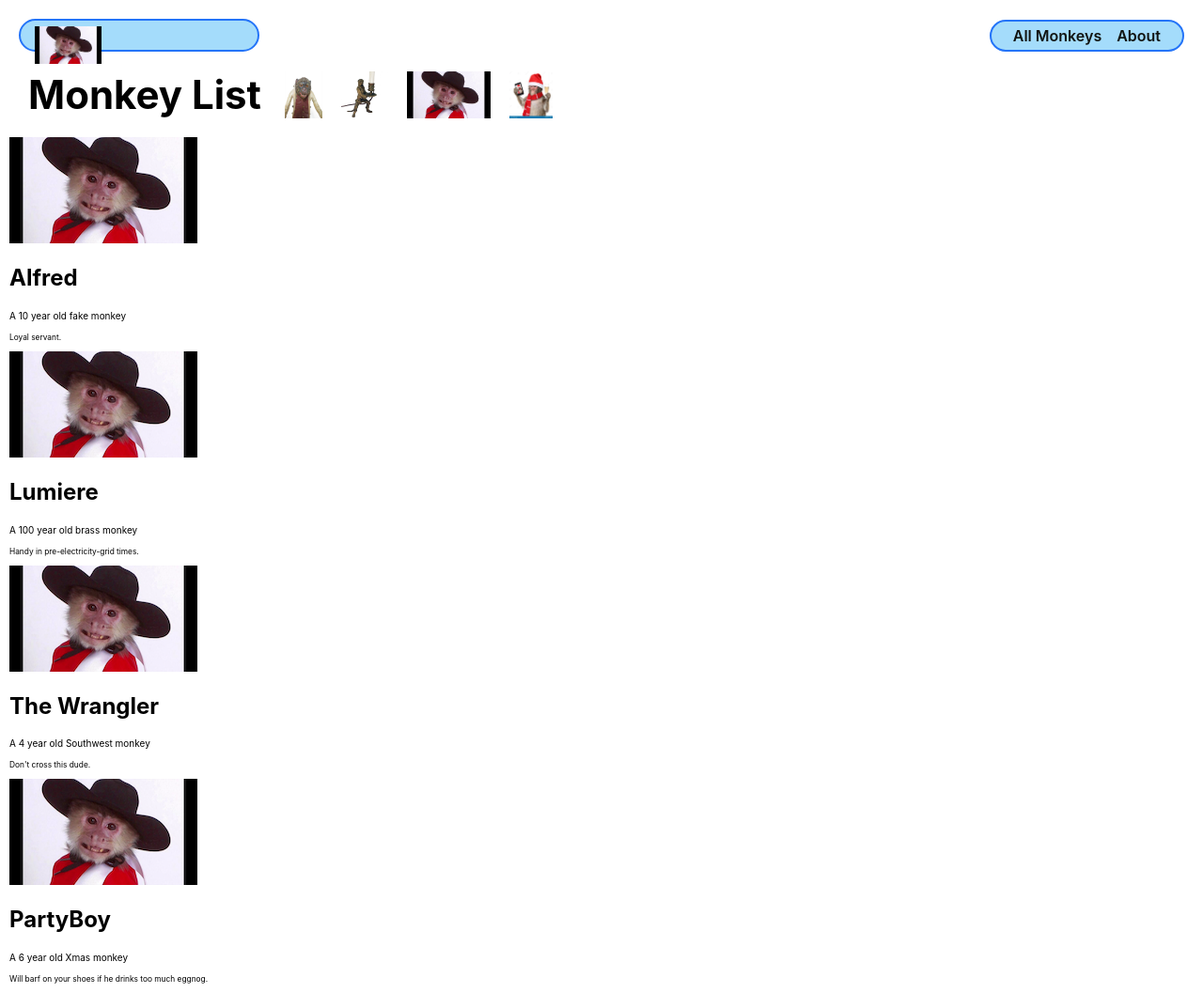
After one commit to rbozek/finch-collector-lab, a Django app: page /monkeys/ in a window 1280 px wide. The commit adds this page. Shown: the whole page at 94% size. Run offline with Django 4.2, Linux system fonts and the light colour scheme.

Commit message:
add data, update monkey-index

```diff
--- a/main_app/templates/base.html
+++ b/main_app/templates/base.html
@@ -29,6 +29,7 @@
     </div>
     <nav>
       <ul>
+        <li><a href="/monkeys">All Monkeys</a></li>
         <li><a href="/about">About</a></li>
       </ul>
     </nav>
--- /dev/null
+++ b/main_app/templates/monkeys/monkey-index.html
@@ -0,0 +1,44 @@
+{% extends 'base.html' %}
+{% load static %}
+
+{% block head %}
+<link
+  rel="stylesheet"
+  type="text/css"
+  href="{% static 'css/monkeys/monkey-index.css' %}"
+/>
+{% endblock %}
+
+{% block content %}
+
+<section class="page-header">
+  <h1>Monkey List</h1>
+  <img src="{% static 'images/monkey-butler.png' %}" alt="Description here eventually" />
+  <img src="{% static 'images/monkey-candle.png' %}" alt="Description here eventually" />
+  <img src="{% static 'images/monkey-cowboy.png' %}" alt="Description here eventually" />
+  <img src="{% static 'images/monkey-xmas.png' %}" alt="Description here eventually" />
+</section>
+
+<section class="card-container">
+  {% for monkey in monkeys %}
+    <div class="card">
+      <div class="card-content">
+        <div class="card-img-container">
+          <img
+            src="{% static 'images/monkey-cowboy-small.png' %}"
+            alt="My cutie pie"
+          >
+        </div>
+        <h2 class="card-title">{{ monkey.name }}</h2>
+        {% if monkey.age > 0 %}
+          <p>A {{ monkey.age }} year old {{ monkey.breed }}</p>
+        {% else %}
+          <p>A {{ monkey.breed }}.</p>
+        {% endif %}
+        <p><small>{{ monkey.description }}</small></p>
+      </div>
+    </div>
+  {% endfor %}
+</section>
+
+{% endblock %}
--- a/main_app/urls.py
+++ b/main_app/urls.py
@@ -4,4 +4,5 @@ from . import views
 urlpatterns = [
   path('', views.home, name='home'),
   path('about/', views.about, name='about'),
+  path('monkeys/', views.monkey_index, name='monkey-index'),
 ]
--- a/main_app/views.py
+++ b/main_app/views.py
@@ -2,6 +2,23 @@ from django.shortcuts import render
 
 # Added
 from django.http import HttpResponse
+
+
+# Adding the Monkey class & list and view function below the imports
+class Monkey:  # Note that parens are optional if not inheriting from another class
+  def __init__(self, name, breed, description, age):
+    self.name = name
+    self.breed = breed
+    self.description = description
+    self.age = age
+
+monkeys = [
+  Monkey('Alfred', 'fake monkey', 'Loyal servant.', 10),
+  Monkey('Lumiere', 'brass monkey', 'Handy in pre-electricity-grid times.', 100),
+  Monkey('The Wrangler', 'Southwest monkey', 'Don\'t cross this dude.', 4),
+  Monkey('PartyBoy', 'Xmas monkey', 'Will barf on your shoes if he drinks too much eggnog.', 6)
+]
+
 
 # Define the home view
 def home(request):
@@ -9,3 +26,7 @@ def home(request):
 
 def about(request):
   return render(request, 'about.html')
+
+# Add new view
+def monkey_index(request):
+  return render(request, 'monkeys/monkey-index.html', { 'monkeys': monkeys })
```
